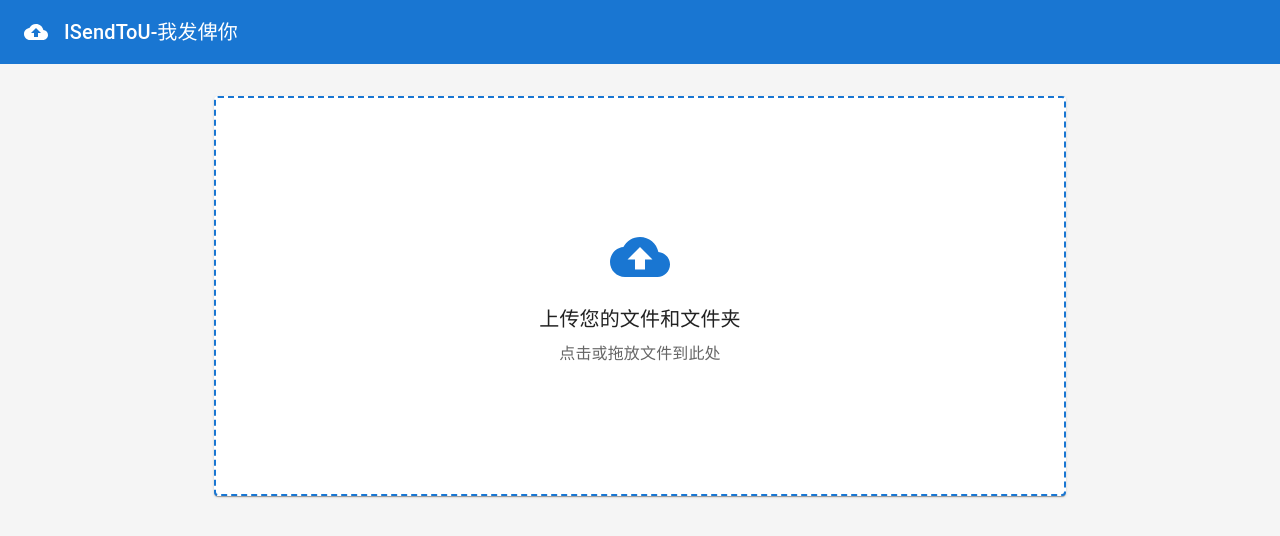
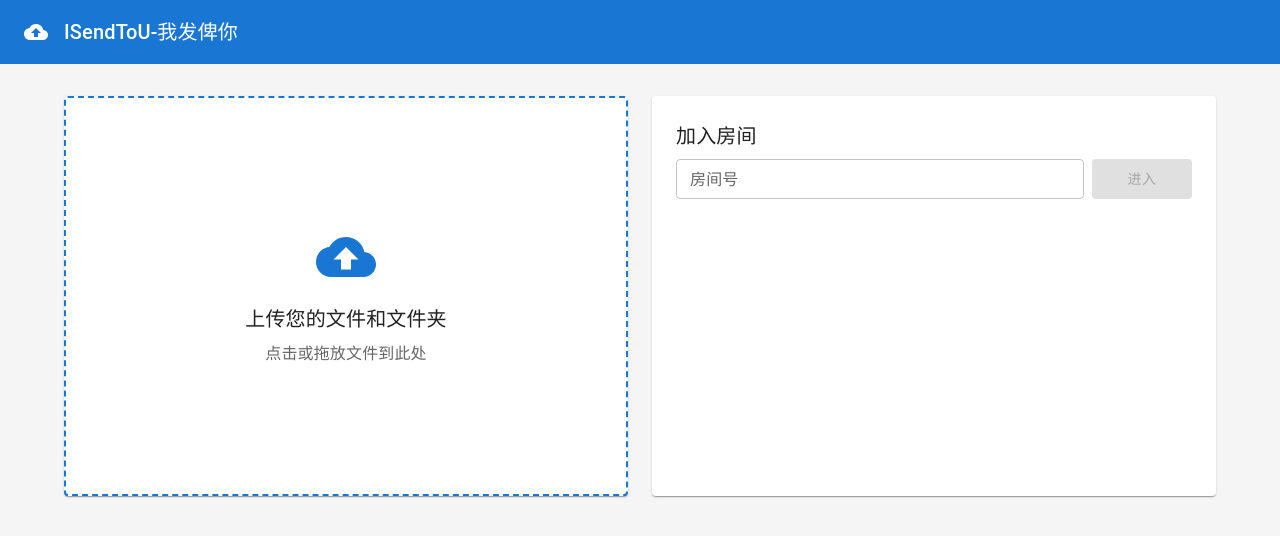
Before and after one commit to FishCharlotte/ISendToU, a React (Vite) app: page / in a window 1280 px wide. Shown: the top 536 px of the page. Built offline with nearby package versions, Linux system fonts and the light colour scheme.

Commit message:
add room input component for joining rooms and update layout

```diff
--- a/src/App.tsx
+++ b/src/App.tsx
@@ -1,9 +1,11 @@
 import React, { useEffect, useState } from 'react';
 import { ThemeProvider, createTheme } from '@mui/material/styles';
-import { Box, Container, CssBaseline } from '@mui/material';
+import { Box, Container, CssBaseline, Grid, TextField, Button, Paper, Typography, CircularProgress, Alert, InputAdornment, IconButton } from '@mui/material';
 import FileUploadArea from './components/FileUploadArea';
 import FileReceiver from './components/FileReceiver';
 import Header from './components/Header';
+import { checkRoomStatusApi } from './api';
+import ClearIcon from '@mui/icons-material/Clear';
 
 const theme = createTheme({
     palette: {
@@ -16,23 +18,137 @@ const theme = createTheme({
     },
 });
 
+const RoomInput: React.FC<{ onJoin: (roomId: string) => void }> = ({ onJoin }) => {
+    const [roomId, setRoomId] = useState('');
+    const [isChecking, setIsChecking] = useState(false);
+    const [error, setError] = useState<string | null>(null);
+
+    const handleClear = () => {
+        setRoomId('');
+        setError(null);
+    };
+
+    const checkAndJoinRoom = async (id: string) => {
+        if (id.length !== 7) return;
+
+        setIsChecking(true);
+        setError(null);
+
+        try {
+            const status = await checkRoomStatusApi(id);
+            if (status.error) {
+                setError(status.error);
+                return;
+            }
+            onJoin(id);
+        } catch (err) {
+            setError('检查房间状态失败');
+        } finally {
+            setIsChecking(false);
+        }
+    };
+
+    const handleInputChange = (e: React.ChangeEvent<HTMLInputElement>) => {
+        const value = e.target.value.replace(/[^a-zA-Z0-9]/g, '').slice(0, 7);
+        setRoomId(value);
+        setError(null);
+        if (value.length === 7) {
+            checkAndJoinRoom(value);
+        }
+    };
+
+    return (
+        <Paper sx={{ p: 3, height: '100%' }}>
+            <Typography variant="h6" gutterBottom>
+                加入房间
+            </Typography>
+            <Box sx={{ display: 'flex', flexDirection: 'column', gap: 2 }}>
+                <Box sx={{ display: 'flex', gap: 1, flexDirection: { xs: 'column', sm: 'row' } }}>
+                    <TextField
+                        fullWidth
+                        label="房间号"
+                        value={roomId}
+                        onChange={handleInputChange}
+                        variant="outlined"
+                        size="small"
+                        error={!!error}
+                        disabled={isChecking}
+                        InputProps={{
+                            endAdornment: roomId && (
+                                <InputAdornment position="end">
+                                    <IconButton
+                                        aria-label="清除输入"
+                                        onClick={handleClear}
+                                        edge="end"
+                                        size="small"
+                                    >
+                                        <ClearIcon />
+                                    </IconButton>
+                                </InputAdornment>
+                            ),
+                            inputProps: {
+                                maxLength: 7,
+                            }
+                        }}
+                    />
+                    <Button
+                        variant="contained"
+                        onClick={() => checkAndJoinRoom(roomId)}
+                        disabled={roomId.length !== 7 || isChecking}
+                        sx={{ minWidth: { xs: '100%', sm: '100px' } }}
+                    >
+                        {isChecking ? <CircularProgress size={24} /> : '进入'}
+                    </Button>
+                </Box>
+                {error && (
+                    <Alert severity="error" sx={{ mt: 1 }}>
+                        {error}
+                    </Alert>
+                )}
+            </Box>
+        </Paper>
+    );
+};
+
 const App: React.FC = () => {
     const [isReceiver, setIsReceiver] = useState(false);
+    const [roomId, setRoomId] = useState<string | null>(null);
 
     useEffect(() => {
         // 检查URL是否包含room参数
         const urlParams = new URLSearchParams(window.location.search);
-        const roomId = urlParams.get('room');
-        setIsReceiver(!!roomId);
+        const roomIdFromUrl = urlParams.get('room');
+        if (roomIdFromUrl) {
+            setRoomId(roomIdFromUrl);
+            setIsReceiver(true);
+        }
     }, []);
+
+    const handleJoinRoom = (newRoomId: string) => {
+        setRoomId(newRoomId);
+        setIsReceiver(true);
+        // 更新URL，但不刷新页面
+        window.history.pushState({}, '', `?room=${newRoomId}`);
+    };
 
     return (
         <ThemeProvider theme={theme}>
             <CssBaseline />
             <Box sx={{ minHeight: '100vh', display: 'flex', flexDirection: 'column' }}>
                 <Header />
-                <Container maxWidth="md" sx={{ flex: 1, py: 4 }}>
-                    {isReceiver ? <FileReceiver /> : <FileUploadArea />}
+                <Container maxWidth="lg" sx={{ flex: 1, py: 4 }}>
+                    {isReceiver ? (
+                        <FileReceiver />
+                    ) : (
+                        <Grid container spacing={3}>
+                            <Grid item xs={12} md={6}>
+                                <FileUploadArea />
+                            </Grid>
+                            <Grid item xs={12} md={6}>
+                                <RoomInput onJoin={handleJoinRoom} />
+                            </Grid>
+                        </Grid>
+                    )}
                 </Container>
             </Box>
         </ThemeProvider>
```
